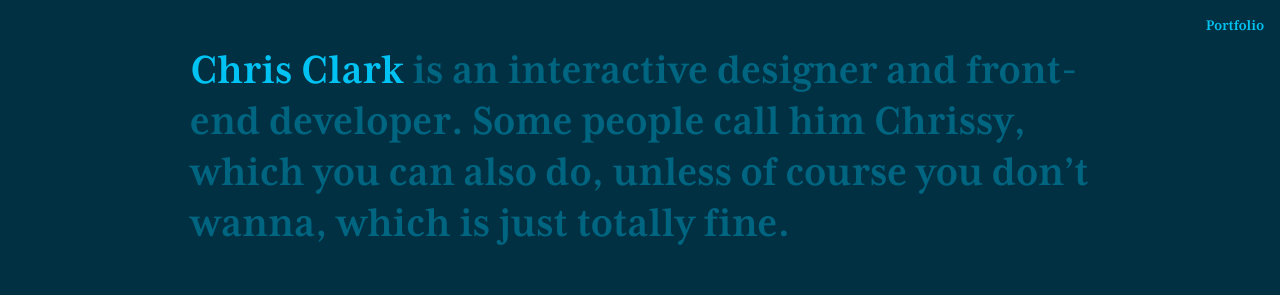
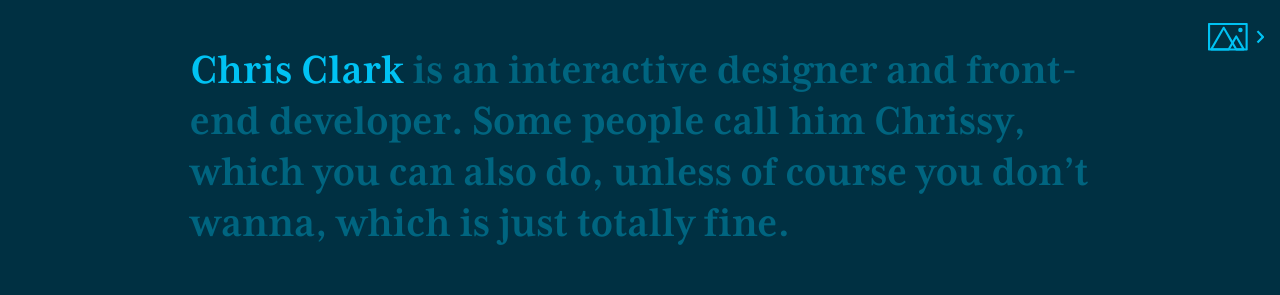
Before and after one commit to Chrissy/heyitschrissy, a PHP site: page /index.html in a window 1280 px wide. Shown: the top 295 px of the page. Run offline with PHP 8.4, Linux system fonts and the light colour scheme.

Commit message:
images icon svg

```diff
--- a/index.html
+++ b/index.html
@@ -67,7 +67,22 @@
     </div>
   </div>
 
-  <a id="portfolio-toggle-button" class="toggle-button portfolio">Portfolio</a>
+  <a id="portfolio-toggle-button" class="toggle-button portfolio">
+    <svg xmlns="http://www.w3.org/2000/svg" viewBox="0 0 52.9 26.1" class="images-icon">
+    	<path class="st4" d="M27.8 99.7l-2.4-4.1-5.9-10.2-5.9 10.2-5.9 10.2h16.5l3.6-6.1"/>
+    	<path class="st4" d="M34.8 99.7l-3.5-6.1-3.5 6.1 3.5 6.1h7"/>
+    	<path class="st4" d="M5.6 82h35.5v24.1H5.6z"/>
+    	<circle class="st5" cx="35.2" cy="87.5" r="2.1"/>
+    	<path class="st4" d="M51.4 88.7l5.2 5.5-5.2 5.3"/>
+    	<path class="st6" d="M1297.3 67.3h1025v2494h-1025z"/>
+    	<path class="st4" d="M1327 82h35.5v24.1H1327zM1331 87.4h23.8M1331 91.8h27.2M1331 96.2h20.2M1331 100.6h27.2M1316.9 99.5l-5.2-5.5 5.2-5.3"/>
+    	<path class="st5" d="M19.6 25.9H3.1c-.4 0-.7-.2-.9-.5s-.2-.7 0-1L14 4c.4-.6 1.4-.6 1.7 0L24 18.3c.2.3.2.7 0 1l-3.5 6.1c-.2.3-.5.5-.9.5zm-14.8-2H19l2.9-5.1-7-12.3L4.8 23.9z"/>
+    	<path class="st5" d="M33.7 25.9h-7c-.4 0-.7-.2-.9-.5l-3.5-6.1c-.2-.3-.2-.7 0-1l3.5-6.1c.2-.3.5-.5.9-.5s.7.2.9.5l7 12.2c.2.3.2.7 0 1s-.6.5-.9.5zm-6.5-2H32l-5.3-9.2-2.4 4.1 2.9 5.1z"/>
+    	<path class="st5" d="M36.5 26.1H1c-.6 0-1-.4-1-1V1c0-.6.4-1 1-1h35.5c.6 0 1 .4 1 1v24.1c0 .5-.5 1-1 1zM2 24.1h33.5V2H2v22.1z"/>
+    	<circle class="st5" cx="30.6" cy="6.6" r="2.1"/>
+    	<path class="st5" d="M47.5 19.2L46 17.8l4.5-4.6L46 8.4 47.5 7l5.2 5.5c.4.4.4 1 0 1.4l-5.2 5.3z"/>
+    </svg>
+  </a>
 </body>
 
 </html>
--- a/styles.css
+++ b/styles.css
@@ -76,8 +76,12 @@ body:not(.animating) .sliding-site-section:not(.showing) {
   top: 1rem;
   right: 1rem;
   cursor: pointer;
-  font-size: 1rem;
-  color: rgb(0, 194, 243);
+}
+
+.images-icon {
+  height: .75em;
+  width: 1.25em;
+  fill: rgb(0, 194, 243);
 }
 
 .big-image {
```
Also changed, not shown: images/images_icon.svg (added).
